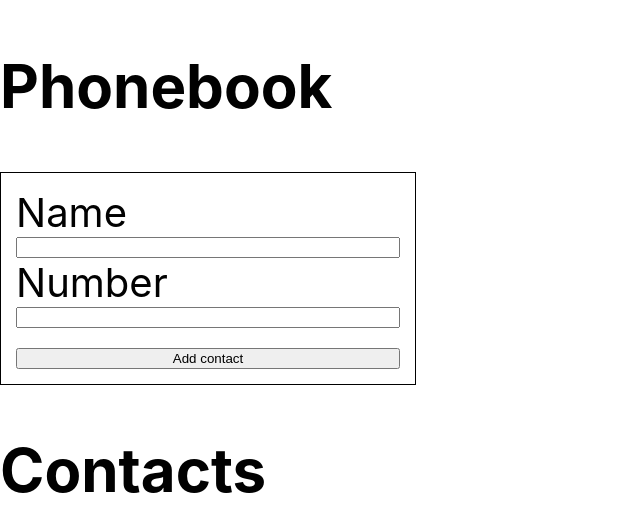
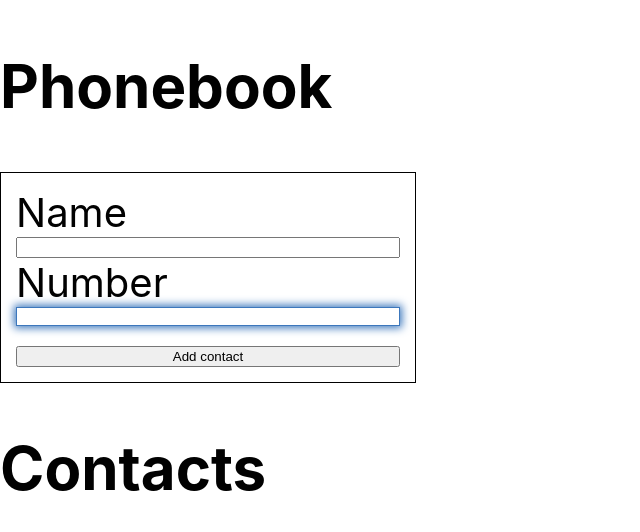
Before and after one commit to jcaror99/goit-react-hw-04-phonebook, a React (Create React App) app: page / in a window 1280 px wide. Shown: the top 532 px of the page, without its empty margins (0-640 px from the left). Built offline with nearby package versions, Linux system fonts and the light colour scheme.

Commit message:
numberInput

```diff
--- a/src/components/App.jsx
+++ b/src/components/App.jsx
@@ -10,9 +10,11 @@ class App extends Component {
   };
 
   addContacts = contact => {
-    this.setState(prevState => ({
-      contacts: [...prevState.contacts, contact],
-    }));
+    if (contact.name.trim()) {
+      this.setState(prevState => ({
+        contacts: [...prevState.contacts, contact],
+      }));
+    }
   };
 
   render() {
--- a/src/components/ContactForm/ContactForm.jsx
+++ b/src/components/ContactForm/ContactForm.jsx
@@ -1,6 +1,6 @@
 import { Component } from 'react';
 import { nanoid } from 'nanoid';
-import './ContactForm.module.css';
+import css from './ContactForm.module.css';
 
 class ContactForm extends Component {
   handleClick = e => {
@@ -32,6 +32,7 @@ class ContactForm extends Component {
           <label htmlFor={nanoid()}>
             Number
             <input
+              className={css.number}
               type="tel"
               name="number"
               pattern="\+?\d{1,4}?[-.\s]?\(?\d{1,3}?\)?[-.\s]?\d{1,4}[-.\s]?\d{1,4}[-.\s]?\d{1,9}"
--- a/src/components/ContactForm/ContactForm.module.css
+++ b/src/components/ContactForm/ContactForm.module.css
@@ -14,3 +14,8 @@ label {
 button {
   margin-top: 20px;
 }
+
+.number {
+  border: 1px solid rgb(60, 119, 188);
+  box-shadow: 0px 0px 8px 2px rgb(60, 119, 188);
+}
```
